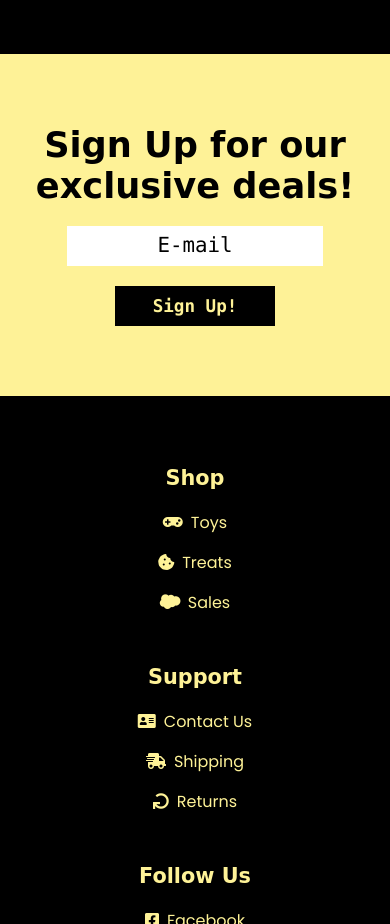
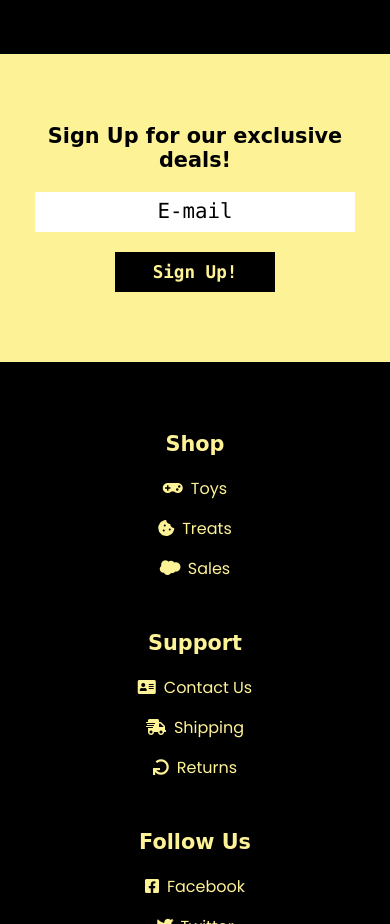
Before and after one commit to esuthecodeboy/Pudding-landing-page, a plain HTML site: page index.html in a window 390 px wide. Shown: the part 2220-3144 px from the top of the page. Drawn offline with nearby package versions, Linux system fonts and the light colour scheme; a web font is replaced by a local one.

Commit message:
Update style.css

```diff
--- a/style.css
+++ b/style.css
@@ -406,6 +406,12 @@ a:nth-child(4){
         margin:20px auto 0 auto;
         width:10rem;
     }
+     input[type=email]{
+        width:20rem;
+    }
+    .newsletter h2{
+        font-size:var(--mdm-fnt);
+    }
     .footer-1,
     .footer-2,
     .footer-3,
```
